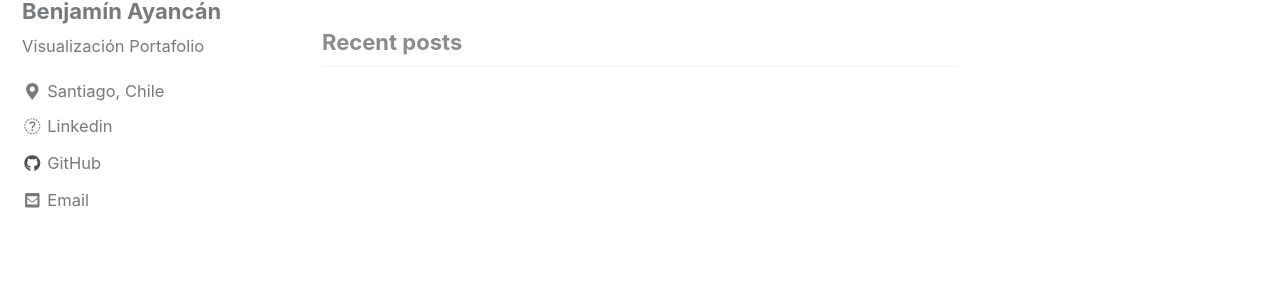
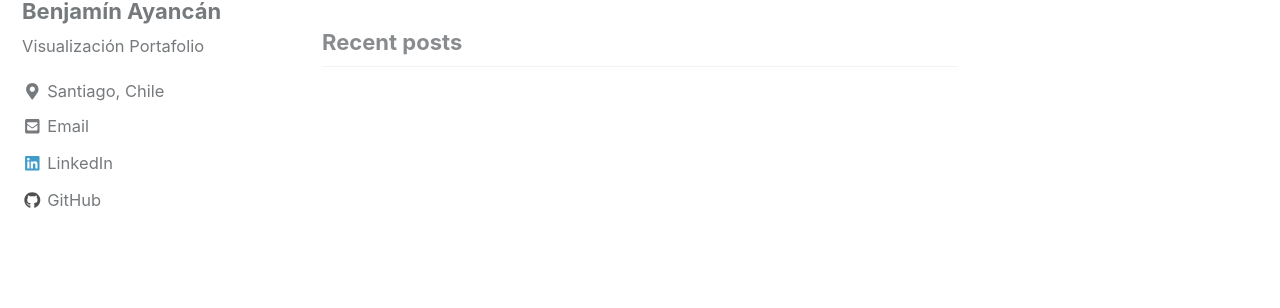
Before and after one commit to beayancan/beayancan.github.io, a Jekyll site: the page built from index.html, in a window 1280 px wide. Shown: the part 113-421 px from the top of the page. Built offline with Jekyll 4.4.1, drawn with Linux system fonts in a browser that asks for light colours; cached includes are drawn as plain includes; the list of posts is cut into pages by our own code; part of the change alters nothing that is shown.

Commit message:
add github account

```diff
--- a/_config.yml
+++ b/_config.yml
@@ -111,25 +111,8 @@ author:
   bio              : "Visualización Portafolio"
   location         : "Santiago, Chile"
   email            : "beayancan@uc.cl"
-  links:
-    - label: "Website"
-      icon: "fas fa-fw fa-link"
-      # url: "https://your-website.com"
-    - label: "Twitter"
-      icon: "fab fa-fw fa-twitter-square"
-      # url: "https://twitter.com/"
-    - label: "Linkedin"
-      icon: "fab fa-fw fa-linkedin-square"
-      url: "https://www.linkedin.com/in/beayancan/"
-    - label: "Facebook"
-      icon: "fab fa-fw fa-facebook-square"
-      # url: "https://facebook.com/"
-    - label: "GitHub"
-      icon: "fab fa-fw fa-github"
-      url: "https://github.com/beayancan"
-    - label: "Instagram"
-      icon: "fab fa-fw fa-instagram"
-      # url: "https://instagram.com/"
+  github           : "beayancan"
+  linkedin         : "beayancan"
 
 # Site Footer
 footer:
```
